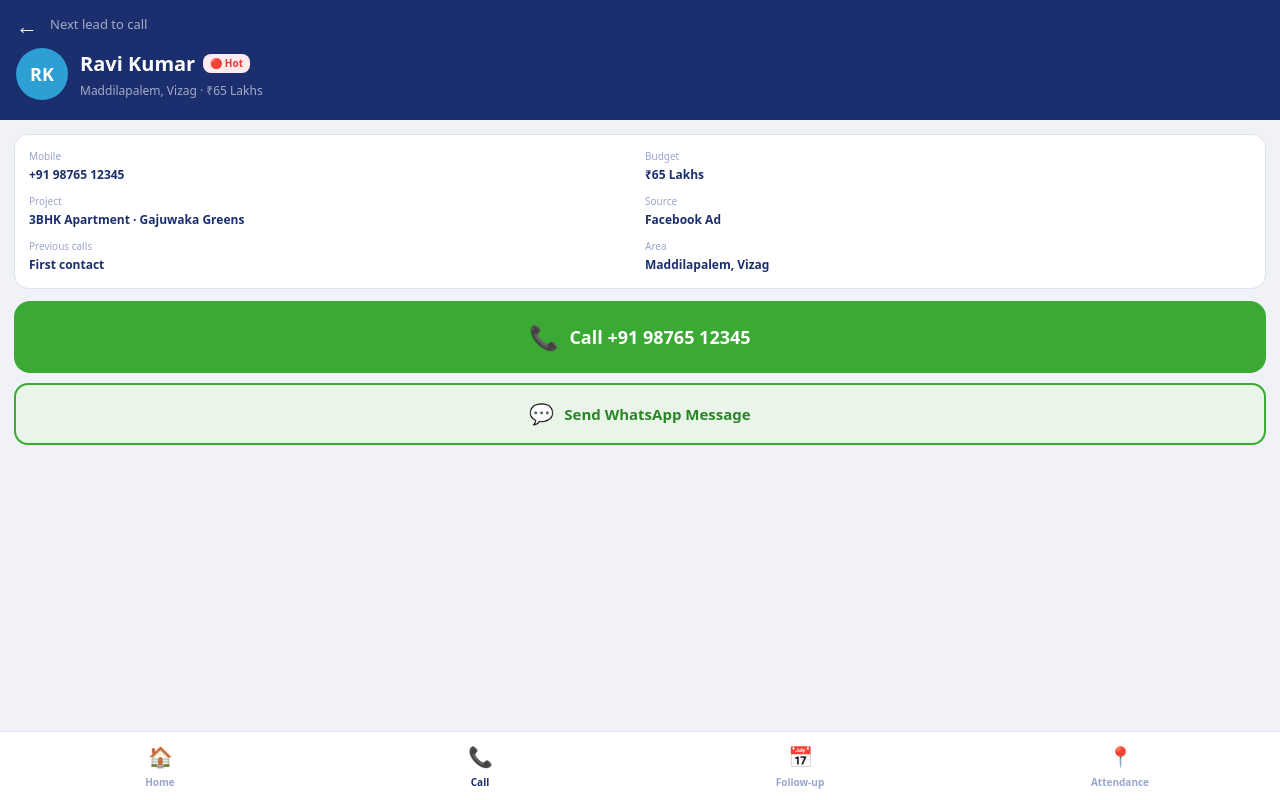
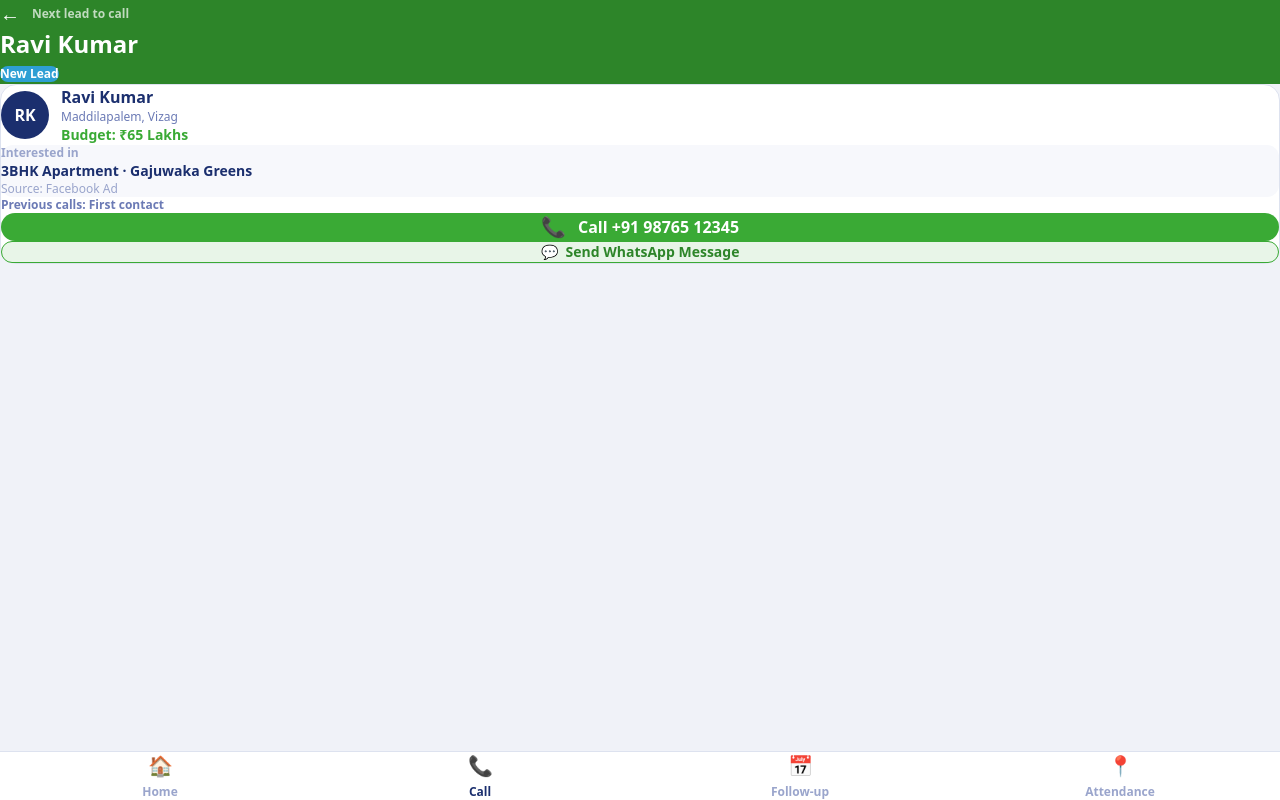
Before and after one commit to chakradhartatikonda27-art/squarefeet-crm, a Next.js app: page /telecaller/call in a window 1280 px wide. Built offline with nearby package versions, Linux system fonts and the light colour scheme.

Commit message:
call screen restored to original working version

```diff
--- a/app/telecaller/call/page.tsx
+++ b/app/telecaller/call/page.tsx
@@ -17,16 +17,15 @@ export default function CallScreen() {
     budget: '₹65 Lakhs',
     project: '3BHK Apartment · Gajuwaka Greens',
     source: 'Facebook Ad',
-    score: 'Hot',
-    calls: 0,
+    lastCall: 'First contact',
   };
 
   const statuses = [
-    { key: 'CONNECTED', label: 'Connected', bg: '#E8F5E8', fg: '#2D8529', border: '#3AAA35', icon: '✅' },
-    { key: 'INTERESTED', label: 'Interested', bg: '#E3F4FB', fg: '#1565C0', border: '#2E9FD4', icon: '🔥' },
-    { key: 'BUSY', label: 'Busy / Call Back', bg: '#FFF3E0', fg: '#E65100', border: '#F57C00', icon: '⏰' },
-    { key: 'NOT_PICKED', label: 'Not Picked Up', bg: '#FFEBEE', fg: '#B71C1C', border: '#E53935', icon: '📵' },
-    { key: 'NOT_INTERESTED', label: 'Not Interested', bg: '#F5F5F5', fg: '#616161', border: '#BDBDBD', icon: '🚫' },
+    { key: 'CONNECTED', label: 'Connected', bg: '#E8F5E8', fg: '#2D8529', border: '#3AAA35' },
+    { key: 'INTERESTED', label: 'Interested', bg: '#E3F4FB', fg: '#1565C0', border: '#2E9FD4' },
+    { key: 'BUSY', label: 'Busy / Call Back', bg: '#FFF3E0', fg: '#E65100', border: '#F57C00' },
+    { key: 'NOT_CONNECTED', label: 'Not Picked Up', bg: '#FFEBEE', fg: '#B71C1C', border: '#E53935' },
+    { key: 'NOT_INTERESTED', label: 'Not Interested', bg: '#F5F5F5', fg: '#616161', border: '#BDBDBD' },
   ];
 
   const followupTimes = [
@@ -38,180 +37,185 @@ export default function CallScreen() {
 
   const handleStatusSelect = (key: string) => {
     setSelectedStatus(key);
-    setShowFollowup(['INTERESTED', 'BUSY', 'CONNECTED'].includes(key));
+    if (key === 'INTERESTED' || key === 'BUSY' || key === 'CONNECTED') {
+      setShowFollowup(true);
+    } else {
+      setShowFollowup(false);
+    }
+  };
+
+  const handleSave = () => {
+    router.push('/telecaller/home');
   };
 
   return (
-    <div style={{minHeight: '100dvh', background: '#F0F2F8', display: 'flex', flexDirection: 'column'}}>
+    <div className="min-h-screen flex flex-col" style={{background: '#F0F2F8'}}>
 
       {/* Header */}
-      <div style={{background: '#1B2F6E', padding: '14px 16px 20px'}}>
-        <div style={{display: 'flex', alignItems: 'center', gap: '12px', marginBottom: '12px'}}>
+      <div className="p-4 pb-5" style={{background: '#2D8529'}}>
+        <div className="flex items-center gap-3 mb-3">
           <button onClick={() => router.push('/telecaller/home')}
-            style={{color: 'white', background: 'none', border: 'none',
-                    fontSize: '22px', cursor: 'pointer', lineHeight: 1}}>←</button>
-          <span style={{fontSize: '13px', color: 'rgba(255,255,255,0.6)'}}>Next lead to call</span>
+            className="text-white text-xl">←</button>
+          <p className="text-xs font-semibold" style={{color: 'rgba(255,255,255,0.7)'}}>
+            Next lead to call
+          </p>
+        </div>
+        <h1 className="text-2xl font-bold text-white">{lead.name}</h1>
+        <span className="text-xs font-bold px-3 py-1 rounded-full mt-2 inline-block"
+              style={{background: '#2E9FD4', color: 'white'}}>
+          New Lead
+        </span>
       </div>
 
-        {/* Lead Info */}
-        <div style={{display: 'flex', alignItems: 'center', gap: '12px'}}>
-          <div style={{width: '52px', height: '52px', borderRadius: '50%', background: '#2E9FD4',
-                       display: 'flex', alignItems: 'center', justifyContent: 'center',
-                       fontSize: '18px', fontWeight: '800', color: 'white', flexShrink: 0}}>
-            {lead.name.split(' ').map(n => n[0]).join('')}
+      <div className="flex-1 p-4 flex flex-col gap-3">
+
+        {/* Lead Info Card */}
+        <div className="bg-white rounded-2xl p-4"
+             style={{border: '0.5px solid #DDE2EF'}}>
+          <div className="flex items-center gap-3 mb-3">
+            <div className="w-12 h-12 rounded-full flex items-center justify-center text-base font-bold text-white flex-shrink-0"
+                 style={{background: '#1B2F6E'}}>
+              RK
             </div>
-          <div style={{flex: 1}}>
-            <div style={{display: 'flex', alignItems: 'center', gap: '8px', marginBottom: '3px'}}>
-              <h1 style={{fontSize: '20px', fontWeight: '800', color: 'white', margin: 0}}>
-                {lead.name}
-              </h1>
-              <span style={{fontSize: '10px', fontWeight: '700', padding: '2px 7px',
-                            borderRadius: '8px', background: '#FFEBEE', color: '#E53935'}}>
-                🔴 Hot
-              </span>
-            </div>
-            <div style={{fontSize: '12px', color: 'rgba(255,255,255,0.6)'}}>
-              {lead.area} · {lead.budget}
-            </div>
+            <div>
+              <div className="text-base font-bold" style={{color: '#1B2F6E'}}>{lead.name}</div>
+              <div className="text-xs" style={{color: '#6B7AB5'}}>{lead.area}</div>
+              <div className="text-sm font-bold mt-0.5" style={{color: '#3AAA35'}}>
+                Budget: {lead.budget}
               </div>
             </div>
           </div>
 
-      <div style={{flex: 1, padding: '14px', overflowY: 'auto', paddingBottom: '80px'}}>
-
-        {/* Lead Details Card */}
-        <div style={{background: 'white', borderRadius: '14px', padding: '14px',
-                     marginBottom: '12px', border: '0.5px solid #DDE2EF'}}>
-          <div style={{display: 'grid', gridTemplateColumns: '1fr 1fr', gap: '10px'}}>
-            {[
-              {lbl: 'Mobile', val: lead.mobile},
-              {lbl: 'Budget', val: lead.budget},
-              {lbl: 'Project', val: lead.project},
-              {lbl: 'Source', val: lead.source},
-              {lbl: 'Previous calls', val: 'First contact'},
-              {lbl: 'Area', val: lead.area},
-            ].map((item, i) => (
-              <div key={i}>
-                <div style={{fontSize: '10px', color: '#9AA5CC', marginBottom: '2px'}}>{item.lbl}</div>
-                <div style={{fontSize: '12px', fontWeight: '600', color: '#1B2F6E'}}>{item.val}</div>
+          <div className="rounded-xl p-3 mb-3" style={{background: '#F7F8FC'}}>
+            <div className="text-xs font-semibold mb-1" style={{color: '#9AA5CC'}}>
+              Interested in
             </div>
-            ))}
+            <div className="text-sm font-bold" style={{color: '#1B2F6E'}}>
+              {lead.project}
+            </div>
+            <div className="text-xs mt-1" style={{color: '#9AA5CC'}}>
+              Source: {lead.source}
             </div>
           </div>
 
+          <div className="text-xs font-semibold mb-3" style={{color: '#6B7AB5'}}>
+            Previous calls: {lead.lastCall}
+          </div>
+
           {/* Call Button */}
-        {!callStarted && (
-          <button onClick={() => setCallStarted(true)}
-            style={{width: '100%', padding: '18px', borderRadius: '16px', border: 'none',
-                    background: '#3AAA35', color: 'white', fontSize: '18px', fontWeight: '800',
-                    cursor: 'pointer', marginBottom: '10px', display: 'flex',
-                    alignItems: 'center', justifyContent: 'center', gap: '10px'}}>
-            <span style={{fontSize: '24px'}}>📞</span>
+          {!callStarted ? (
+            <button
+              onClick={() => setCallStarted(true)}
+              className="w-full py-4 rounded-2xl text-base font-bold text-white flex items-center justify-center gap-3"
+              style={{background: '#3AAA35'}}>
+              <span className="text-xl">📞</span>
               Call {lead.mobile}
             </button>
+          ) : (
+            <div className="w-full py-4 rounded-2xl text-base font-bold text-white flex items-center justify-center gap-3"
+                 style={{background: '#1B2F6E'}}>
+              <span className="text-xl">📞</span>
+              Calling... {lead.mobile}
+            </div>
           )}
 
           {/* WhatsApp Button */}
-        {!callStarted && (
-          <button style={{width: '100%', padding: '14px', borderRadius: '14px',
-                          border: '2px solid #3AAA35', background: '#E8F5E8',
-                          color: '#2D8529', fontSize: '15px', fontWeight: '700',
-                          cursor: 'pointer', display: 'flex',
-                          alignItems: 'center', justifyContent: 'center', gap: '10px'}}>
-            <span style={{fontSize: '20px'}}>💬</span>
+          <button className="w-full py-3 rounded-2xl text-sm font-bold mt-2 flex items-center justify-center gap-2"
+            style={{background: '#E8F5E8', color: '#2D8529', border: '1.5px solid #3AAA35'}}>
+            <span>💬</span>
             Send WhatsApp Message
           </button>
-        )}
-
-        {/* After Call — Status Selection */}
-        {callStarted && (
-          <div>
-            <div style={{background: '#E8EBF5', borderRadius: '12px', padding: '12px 14px',
-                         marginBottom: '12px', textAlign: 'center'}}>
-              <div style={{fontSize: '13px', fontWeight: '700', color: '#1B2F6E'}}>
-                📞 Call in progress with {lead.name}
-              </div>
-              <div style={{fontSize: '11px', color: '#6B7AB5', marginTop: '3px'}}>
-                Select outcome after the call ends
-              </div>
         </div>
 
-            {/* Status Buttons */}
-            <div style={{fontSize: '12px', fontWeight: '700', color: '#6B7AB5',
-                         marginBottom: '8px'}}>What happened on this call?</div>
-            <div style={{display: 'grid', gridTemplateColumns: '1fr 1fr', gap: '8px',
-                         marginBottom: '12px'}}>
-              {statuses.map(status => (
-                <button key={status.key}
-                  onClick={() => handleStatusSelect(status.key)}
-                  style={{padding: '14px 10px', borderRadius: '12px',
-                          border: `2px solid ${selectedStatus === status.key ? status.border : '#DDE2EF'}`,
-                          background: selectedStatus === status.key ? status.bg : 'white',
-                          cursor: 'pointer', textAlign: 'center',
-                          transform: selectedStatus === status.key ? 'scale(1.02)' : 'scale(1)'}}>
-                  <div style={{fontSize: '20px', marginBottom: '4px'}}>{status.icon}</div>
-                  <div style={{fontSize: '12px', fontWeight: '700',
-                               color: selectedStatus === status.key ? status.fg : '#1B2F6E'}}>
-                    {status.label}
+        {/* Status Buttons — appear after call started */}
+        {callStarted && (
+          <div className="bg-white rounded-2xl p-4"
+               style={{border: '0.5px solid #DDE2EF'}}>
+            <div className="text-sm font-bold text-center mb-3" style={{color: '#1B2F6E'}}>
+              What happened on the call?
             </div>
+            <div className="grid grid-cols-2 gap-2">
+              {statuses.map(s => (
+                <button key={s.key}
+                  onClick={() => handleStatusSelect(s.key)}
+                  className="py-3 px-2 rounded-xl text-sm font-bold border-2 transition-all"
+                  style={{
+                    background: selectedStatus === s.key ? s.fg : s.bg,
+                    color: selectedStatus === s.key ? 'white' : s.fg,
+                    borderColor: s.border,
+                  }}>
+                  {s.label}
                 </button>
               ))}
             </div>
 
             {/* Notes */}
             {selectedStatus && (
-              <div style={{marginBottom: '12px'}}>
-                <div style={{fontSize: '12px', fontWeight: '700', color: '#6B7AB5', marginBottom: '6px'}}>
-                  Add notes (optional)
+              <div className="mt-3">
+                <label className="text-xs font-semibold block mb-1"
+                       style={{color: '#6B7AB5'}}>
+                  Call notes (optional)
+                </label>
+                <textarea
+                  value={notes}
+                  onChange={e => setNotes(e.target.value)}
+                  placeholder="What was discussed..."
+                  rows={2}
+                  className="w-full px-3 py-2 rounded-xl text-sm border outline-none resize-none"
+                  style={{borderColor: '#DDE2EF', color: '#1A1A2E'}}
+                />
               </div>
-                <textarea value={notes} onChange={e => setNotes(e.target.value)}
-                  placeholder="What did the customer say? Any special requirements?"
-                  rows={3}
-                  style={{width: '100%', padding: '12px', borderRadius: '10px',
-                          border: '1.5px solid #DDE2EF', fontSize: '13px',
-                          color: '#1A1A2E', outline: 'none', resize: 'none',
-                          boxSizing: 'border-box', background: 'white'}}/>
+            )}
           </div>
         )}
 
         {/* Follow-up Scheduler */}
         {showFollowup && (
-              <div style={{background: '#E8EBF5', borderRadius: '12px', padding: '14px',
-                           marginBottom: '12px'}}>
-                <div style={{fontSize: '13px', fontWeight: '700', color: '#1B2F6E', marginBottom: '10px'}}>
-                  📅 Schedule Follow-up
+          <div className="bg-white rounded-2xl p-4"
+               style={{border: '0.5px solid #DDE2EF', borderLeftWidth: 4, borderLeftColor: '#1B2F6E'}}>
+            <div className="text-sm font-bold mb-3" style={{color: '#1B2F6E'}}>
+              Schedule follow-up call
             </div>
-                <div style={{display: 'grid', gridTemplateColumns: '1fr 1fr', gap: '8px'}}>
+            <div className="grid grid-cols-2 gap-2 mb-3">
               {followupTimes.map(time => (
-                    <button key={time} onClick={() => setSelectedTime(time)}
-                      style={{padding: '10px', borderRadius: '10px', fontSize: '12px',
-                              fontWeight: '600', cursor: 'pointer',
-                              border: `1.5px solid ${selectedTime === time ? '#1B2F6E' : '#DDE2EF'}`,
-                              background: selectedTime === time ? '#1B2F6E' : 'white',
-                              color: selectedTime === time ? 'white' : '#6B7AB5'}}>
+                <button key={time}
+                  onClick={() => setSelectedTime(time)}
+                  className="py-3 px-2 rounded-xl text-sm font-semibold border-2 transition-all"
+                  style={{
+                    background: selectedTime === time ? '#E8EBF5' : 'white',
+                    color: selectedTime === time ? '#1B2F6E' : '#6B7AB5',
+                    borderColor: selectedTime === time ? '#1B2F6E' : '#DDE2EF',
+                  }}>
                   {time}
                 </button>
               ))}
             </div>
+
+            <button
+              onClick={handleSave}
+              disabled={!selectedStatus}
+              className="w-full py-4 rounded-2xl text-base font-bold text-white"
+              style={{background: selectedStatus ? '#1B2F6E' : '#9AA5CC'}}>
+              Save & Next Lead →
+            </button>
           </div>
         )}
 
-            {/* Save Button */}
-            {selectedStatus && (
-              <button onClick={() => router.push('/telecaller/home')}
-                style={{width: '100%', padding: '16px', borderRadius: '14px', border: 'none',
-                        background: '#1B2F6E', color: 'white', fontSize: '16px',
-                        fontWeight: '700', cursor: 'pointer'}}>
-                ✅ Save & Next Lead →
+        {/* Save without followup */}
+        {callStarted && selectedStatus && !showFollowup && (
+          <button
+            onClick={handleSave}
+            className="w-full py-4 rounded-2xl text-base font-bold text-white"
+            style={{background: '#1B2F6E'}}>
+            Save & Next Lead →
           </button>
         )}
-          </div>
-        )}
+
       </div>
 
       {/* Bottom Nav */}
-      <div style={{display: 'grid', gridTemplateColumns: 'repeat(4, 1fr)',
-                   background: 'white', borderTop: '1px solid #DDE2EF'}}>
+      <div className="grid grid-cols-4 border-t"
+           style={{background: 'white', borderColor: '#DDE2EF'}}>
         {[
           {icon: '🏠', label: 'Home', path: '/telecaller/home'},
           {icon: '📞', label: 'Call', path: '/telecaller/call', active: true},
@@ -219,14 +223,14 @@ export default function CallScreen() {
           {icon: '📍', label: 'Attendance', path: '/telecaller/attendance'},
         ].map((item, i) => (
           <button key={i} onClick={() => router.push(item.path)}
-            style={{display: 'flex', flexDirection: 'column', alignItems: 'center',
-                    padding: '10px 4px', gap: '3px', fontSize: '10px', fontWeight: '600',
-                    color: item.active ? '#1B2F6E' : '#9AA5CC',
-                    background: 'none', border: 'none', cursor: 'pointer'}}>
-            <span style={{fontSize: '20px'}}>{item.icon}</span>{item.label}
+            className="flex flex-col items-center py-3 gap-1 text-xs font-semibold"
+            style={{color: item.active ? '#1B2F6E' : '#9AA5CC'}}>
+            <span className="text-xl">{item.icon}</span>
+            {item.label}
           </button>
         ))}
       </div>
+
     </div>
   );
 }
```
Lines whose indentation alone changed are shown as unchanged.
